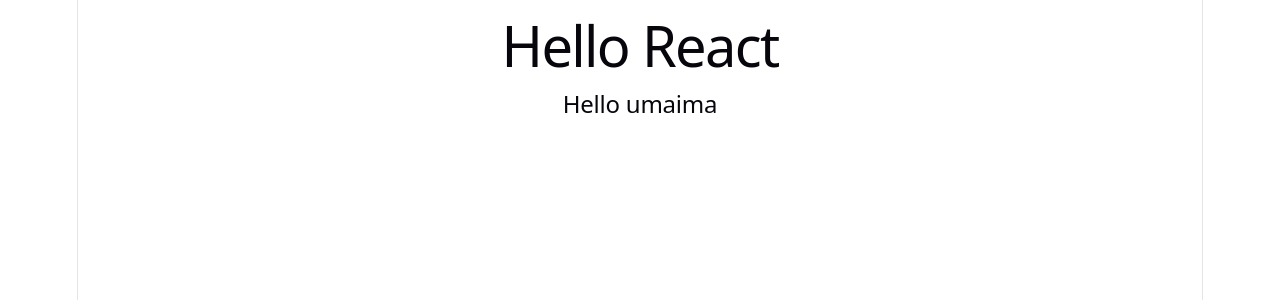
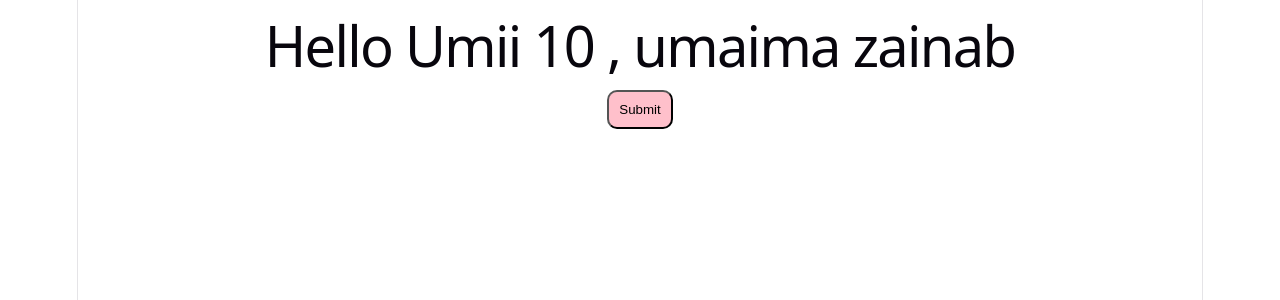
Before and after one commit to Umaimazainab02/react-project-1, a React (Vite) app: page / in a window 1280 px wide. Shown: the top 300 px of the page. Built offline with nearby package versions, Linux system fonts and the light colour scheme.

Commit message:
Added loop practice questions

```diff
--- a/src/App.jsx
+++ b/src/App.jsx
@@ -1,8 +1,12 @@
-function App() {
-  return (<div>
-    <h1>Hello React</h1>
-    <h2>Hello umaima</h2>
- </div> )
+import React from 'react'
+const App = ()=>{
+  const a = 10
+  const name =" umaima zainab"
+  return(
+    <div>
+     <h1> Hello Umii {a} ,{name}</h1>
+     <button>Submit</button>
+      </div>
+  )
 }
-
 export default App
--- a/src/index.css
+++ b/src/index.css
@@ -109,3 +109,9 @@
   padding: 4px 8px;
   background: var(--code-bg);
 }
+button{
+  background-color: pink;
+  padding: 10px;
+
+  border-radius: 10px;
+}
```
